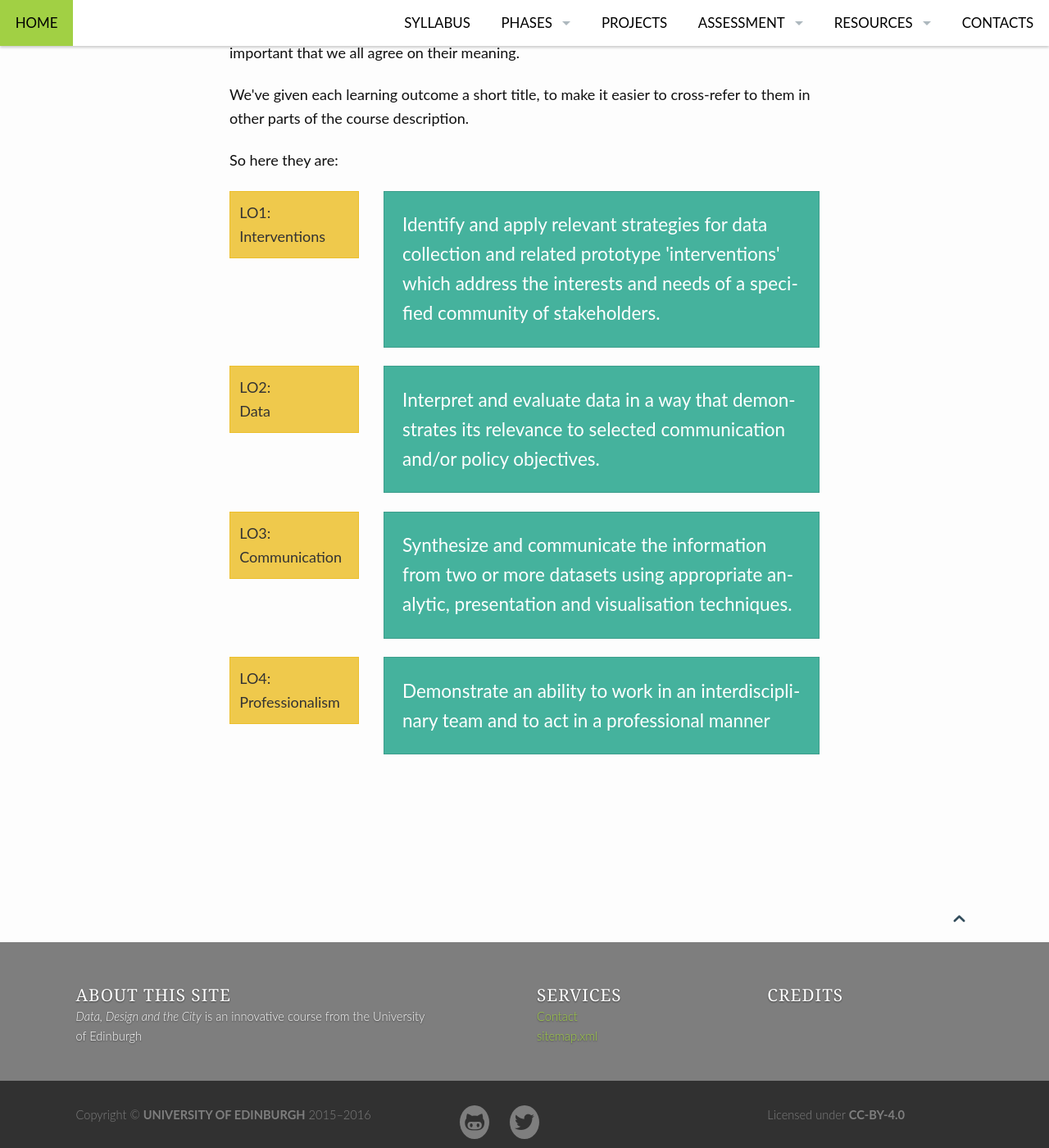
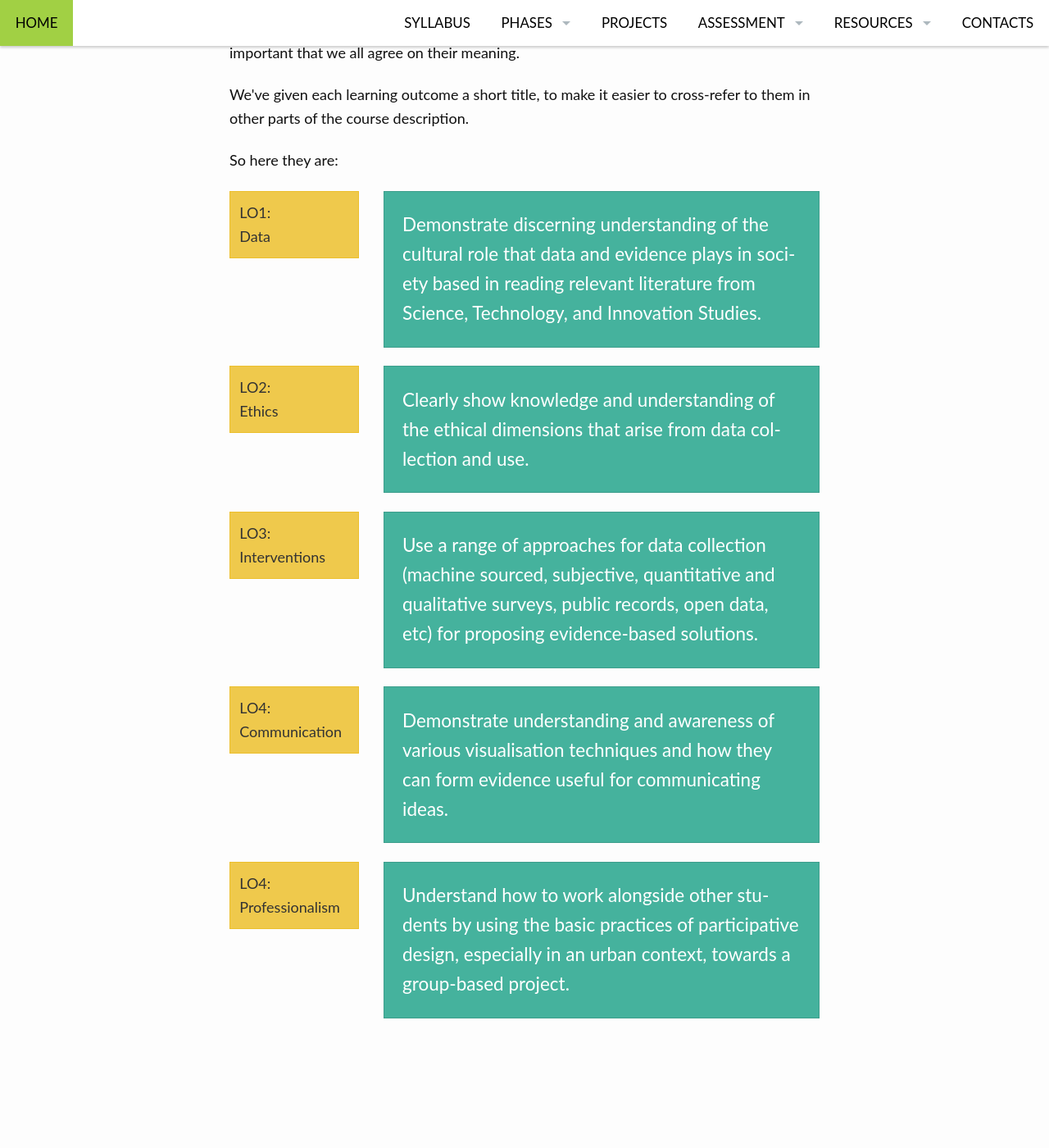
Before and after one commit to edinburghlivinglab/ddc, a Jekyll site: the page built from pages/learning_outcomes.md, in a window 1280 px wide and 1400 px high, scrolled down 368 px. Shown: the whole window at 82% size. Built offline with Jekyll 4.4.1, drawn with Linux system fonts in a browser that asks for light colours.

Commit message:
Update learning_outcomes.md

```diff
--- a/pages/learning_outcomes.md
+++ b/pages/learning_outcomes.md
@@ -21,14 +21,14 @@ permalink: /learning_outcomes/
     <div class="small-3 large-3 columns">
         <div class="bullet-panel">
             <p>
-                <a name="interventions"></a>LO1:
-                <br/>Interventions
+                <a name="data"></a>LO1:
+                <br/>Data
             </p>
         </div>
     </div>
     <div class="small-9 large-9 columns">
         <div class="big-panel">
-            <p class="teaser">Identify and apply relevant strategies for data collection and related prototype 'interventions' which address the interests and needs of a specified community of stakeholders.</p>
+            <p class="teaser">Demonstrate discerning understanding of the cultural role that data and evidence plays in society based in reading relevant literature from Science, Technology, and Innovation Studies.</p>
         </div>
     </div>
 </div>
@@ -37,14 +37,14 @@ permalink: /learning_outcomes/
     <div class="small-3 large-3 columns">
         <div class="bullet-panel">
             <p>
-                <a name="data"></a>LO2:
-                <br/>Data
+                <a name="ethics"></a>LO2:
+                <br/>Ethics
             </p>
         </div>
     </div>
     <div class="small-9 large-9 columns">
         <div class="big-panel">
-            <p class="teaser">Interpret and evaluate data in a way that demonstrates its relevance to selected communication and/or policy objectives.</p>
+            <p class="teaser">Clearly show knowledge and understanding of the ethical dimensions that arise from data collection and use.</p>
         </div>
     </div>
 </div>
@@ -53,18 +53,34 @@ permalink: /learning_outcomes/
     <div class="small-3 large-3 columns">
         <div class="bullet-panel">
             <p>
-                <a name="communication"></a>LO3:
+                <a name="interventions"></a>LO3:
+                <br/>Interventions
+            </p>
+        </div>
+    </div>
+    <div class="small-9 large-9 columns">
+        <div class="big-panel">
+            <p class="teaser">Use a range of approaches for data collection (machine sourced, subjective, quantitative and qualitative surveys, public records, open data, etc) for proposing evidence-based solutions.</p>
+        </div>
+    </div>
+</div>
+<!-- LO4 -->
+<div class="row">
+    <div class="small-3 large-3 columns">
+        <div class="bullet-panel">
+            <p>
+                <a name="communication"></a>LO4:
                 <br/>Communication
             </p>
         </div>
     </div>
     <div class="small-9 large-9 columns">
         <div class="big-panel">
-            <p class="teaser">Synthesize and communicate the information from two or more datasets using appropriate analytic, presentation and visualisation techniques.</p>
+            <p class="teaser">Demonstrate understanding and awareness of various visualisation techniques and how they can form evidence useful for communicating ideas.</p>
         </div>
     </div>
 </div>
-<!-- LO4 -->
+<!-- LO5 -->
 <div class="row">
     <div class="small-3 large-3 columns">
         <div class="bullet-panel">
@@ -76,7 +92,7 @@ permalink: /learning_outcomes/
     </div>
     <div class="small-9 large-9 columns">
         <div class="big-panel">
-            <p class="teaser">Demonstrate an ability to work in an interdisciplinary team and to act in a professional manner</p>
+            <p class="teaser">Understand how to work alongside other students by using the basic practices of participative design, especially in an urban context, towards a group-based project.</p>
         </div>
     </div>
 </div>
```
